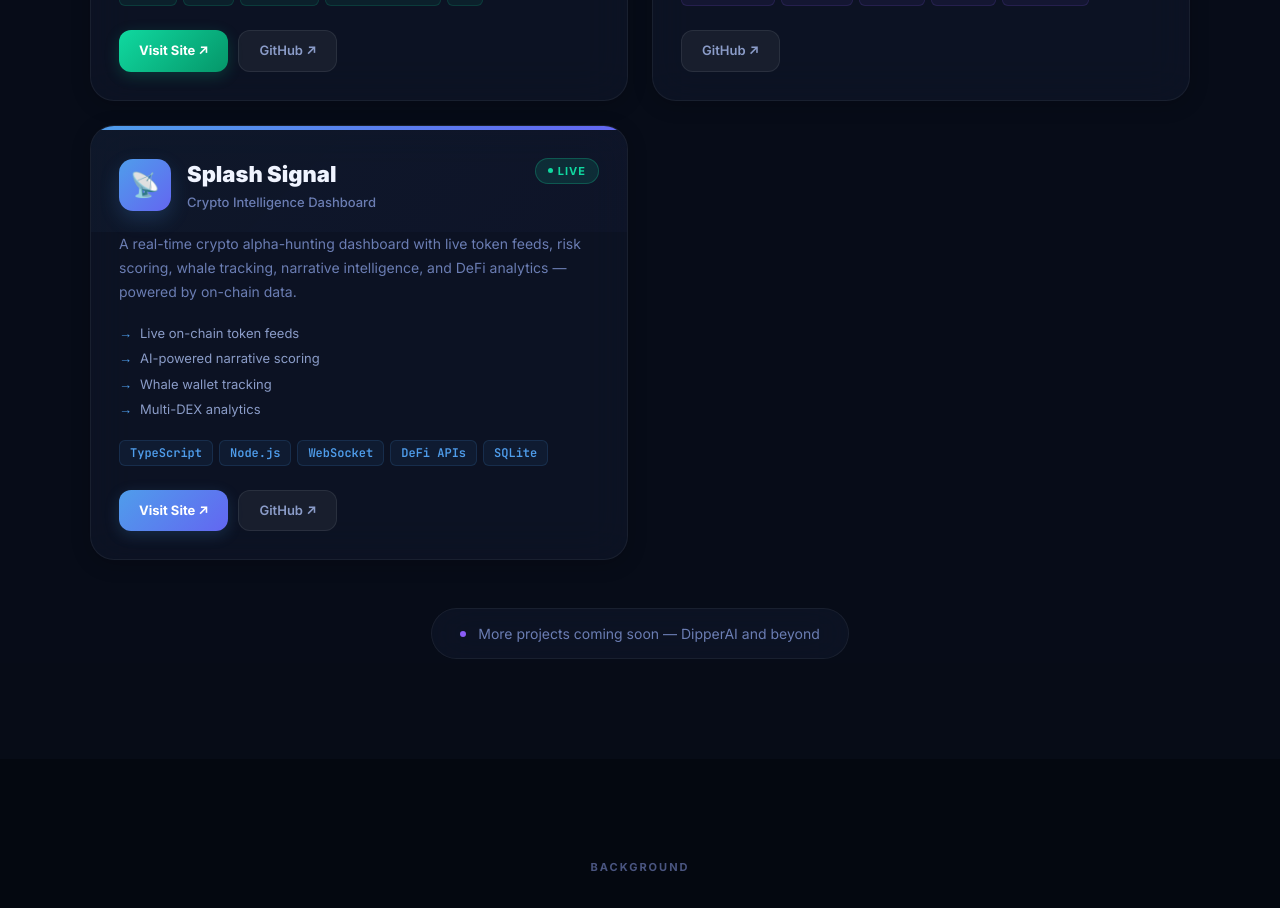
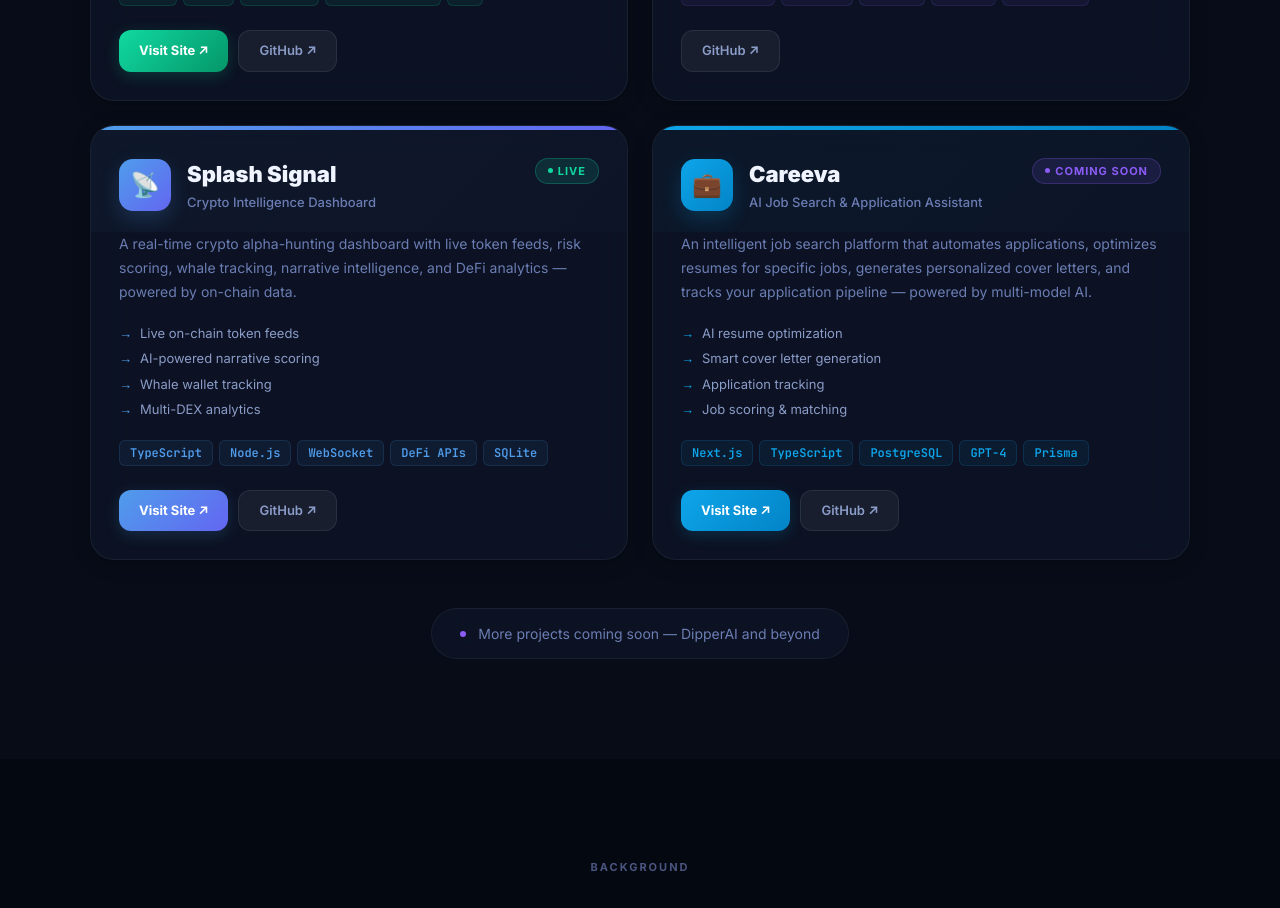
Before and after one commit to ZbienVC/portfolio, a React (Vite) app: page / in a window 1280 px wide. Shown: the part 2640-3548 px from the top of the page. Built offline with nearby package versions, Linux system fonts and the light colour scheme.

Commit message:
feat: add Careeva AI job search project to portfolio

```diff
--- a/src/App.jsx
+++ b/src/App.jsx
@@ -48,6 +48,21 @@ const PROJECTS = [
     tags: ['TypeScript', 'Node.js', 'WebSocket', 'DeFi APIs', 'SQLite'],
     emoji: '📡',
     highlights: ['Live on-chain token feeds', 'AI-powered narrative scoring', 'Whale wallet tracking', 'Multi-DEX analytics'],
+  },
+  {
+    id: 'careeva',
+    name: 'Careeva',
+    tagline: 'AI Job Search & Application Assistant',
+    description: 'An intelligent job search platform that automates applications, optimizes resumes for specific jobs, generates personalized cover letters, and tracks your application pipeline — powered by multi-model AI.',
+    status: 'soon',
+    url: 'https://careeva-production.up.railway.app',
+    github: 'https://github.com/ZbienVC/careeva',
+    color: '#0ea5e9',
+    colorEnd: '#0284c7',
+    tagClass: 'tag-cyan',
+    tags: ['Next.js', 'TypeScript', 'PostgreSQL', 'GPT-4', 'Prisma'],
+    emoji: '💼',
+    highlights: ['AI resume optimization', 'Smart cover letter generation', 'Application tracking', 'Job scoring & matching'],
   },
 ];
 
```
